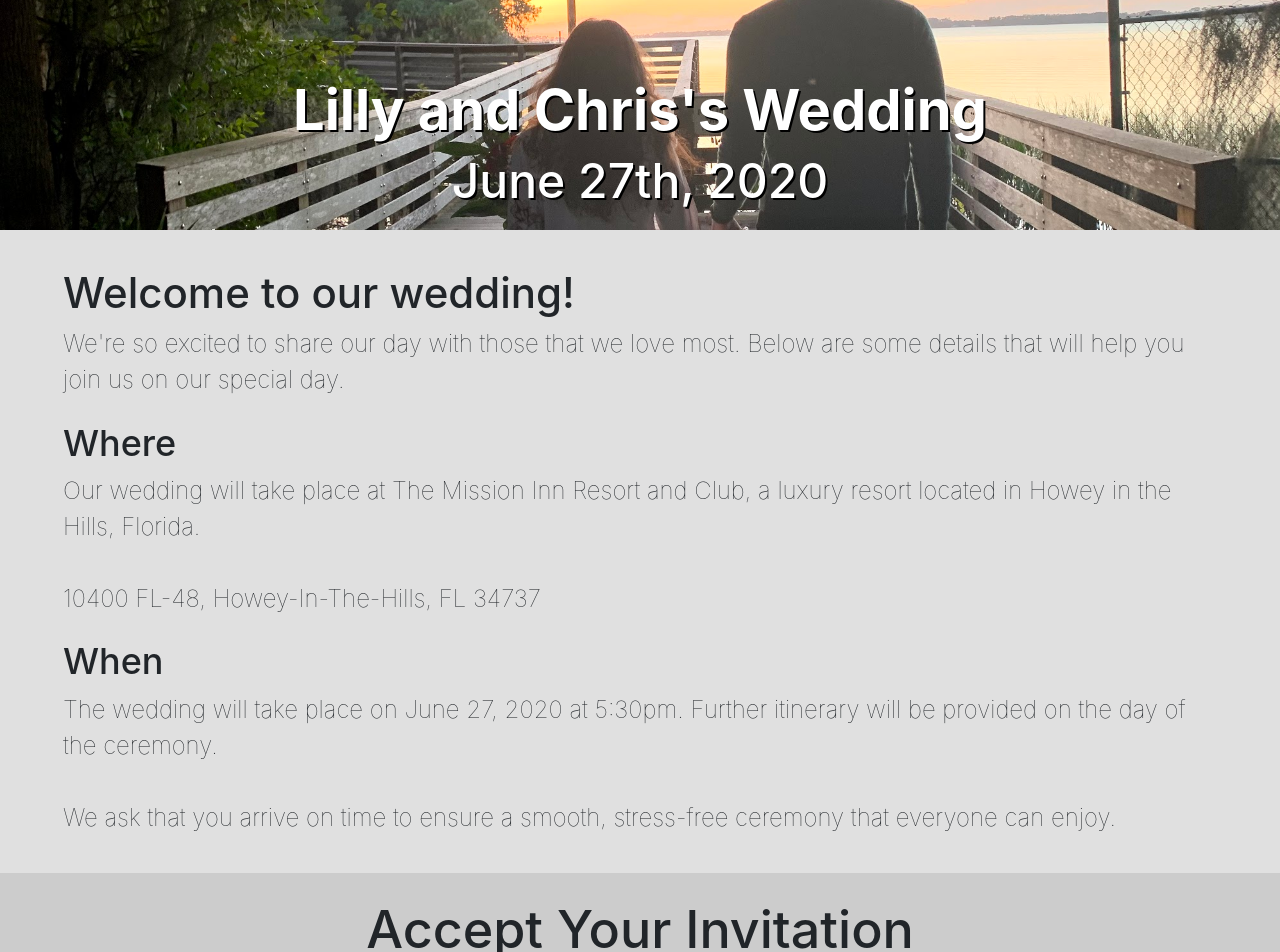
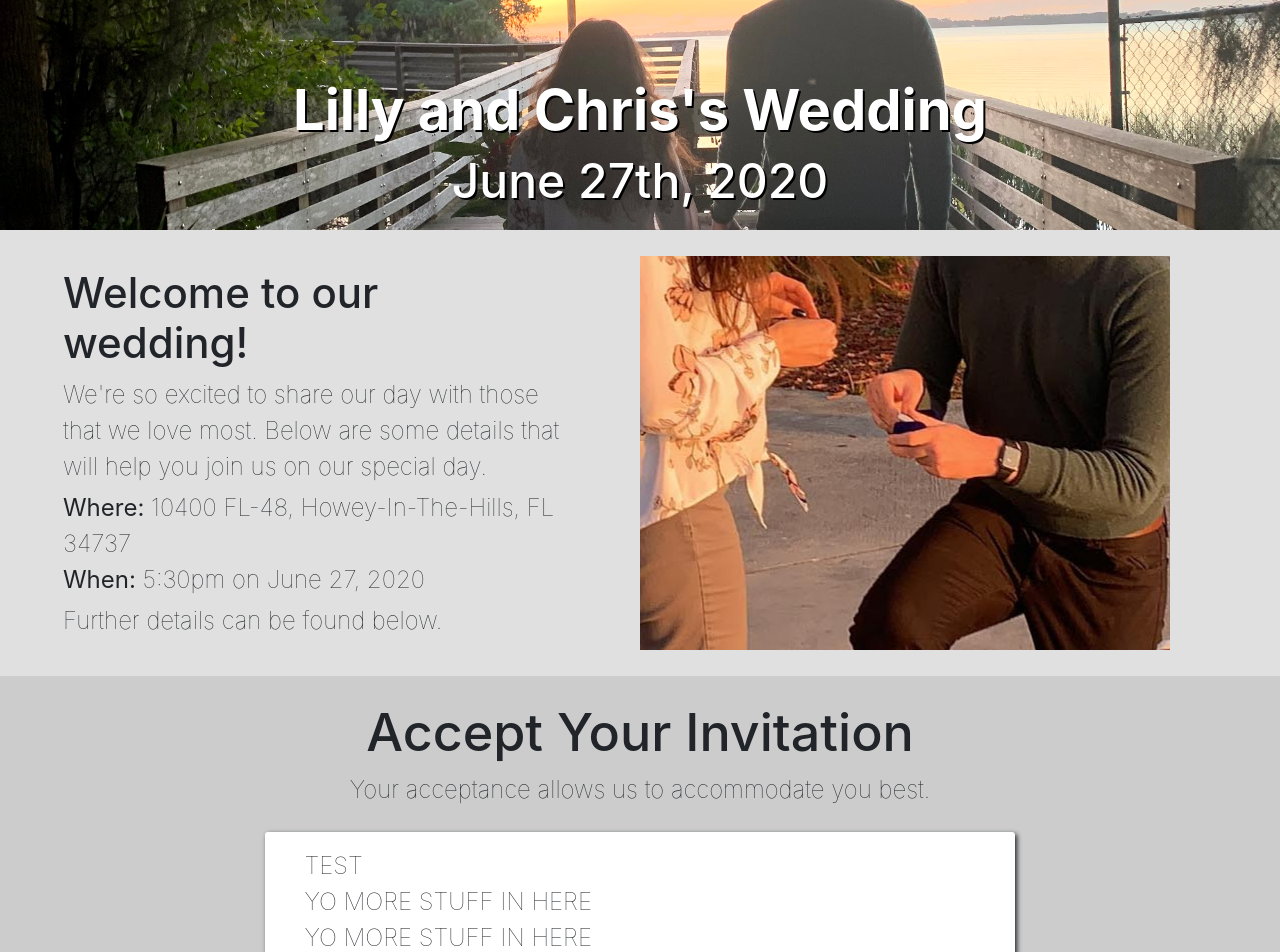
Before and after one commit to Chris-Perkins/thesite, a React app: page /#/ in a window 1280 px wide. Shown: the top 952 px of the page. Built offline with nearby package versions, Linux system fonts and the light colour scheme.

Commit message:
Rework quick details section

```diff
--- a/src/components/WeddingInfoBlock.tsx
+++ b/src/components/WeddingInfoBlock.tsx
@@ -35,7 +35,10 @@ export class WeddingInfoBlock extends React.Component {
                                 We're excited to have you come!
                             </h3>
                             <p>
-                                Complimentary parking will be available at the Mission Inn, so please park close to the main lobby. From the main lobby, there will be signs guiding you to our ceremony. If you get lost, please call the Mission Inn desk: <a href="tel:3523243101">(352) 324-3101</a>
+                                The wedding will take place at the Mission Inn located in Howey In The Hills on June 27th, 2020.
+                            </p>
+                            <p style={{marginTop: "1%"}}>
+                                Complimentary parking will be available at the venue. From the main lobby, there will be signs guiding you to our ceremony. If you get lost, please call the Mission Inn desk: <a href="tel:3523243101">(352) 324-3101</a>
                             </p>
                             <p style={{marginTop: "1%"}}>
                                 Further details about Mission Inn can be viewed at <a href="https://missioninnresort.com/">their website</a>.
--- a/src/components/WeddingQuickDetails.tsx
+++ b/src/components/WeddingQuickDetails.tsx
@@ -4,11 +4,22 @@ const blockStyle = {
     left: "1%",
     right: "1%",
     top: "1%",
-    bottom: "1%"
+    bottom: "1%",
+
+    display: "flex",
+    flexWrap: "wrap" as "wrap"
 };
 
 const infoBlock = {
     padding: "1%"
+};
+
+const aspectFillPhotoBlock = {
+    backgroundSize: "cover",
+    overflow: "invisible",
+    noRepeat: "50% 50%",
+
+    minHeight: 175
 };
 
 export class WeddingQuickDetails extends React.Component {
@@ -16,34 +27,22 @@ export class WeddingQuickDetails extends React.Component {
         return (
             <div className="fullContainer">
                 <div style={blockStyle}>
-                    <div style={infoBlock}>
+                    <div style={infoBlock} className="collapsibleTwoColumnElement">
                         <h4>
                             Welcome to our wedding!
                         </h4>
                         <p>
                             We're so excited to share our day with those that we love most. Below are some details that will help you join us on our special day.
                         </p>
-                    </div>
-                    <div style={infoBlock}>
-                        <h5>
-                            Where
-                        </h5>
-                        <p>
-                            Our wedding will take place at The Mission Inn Resort and Club, a luxury resort located in Howey in the Hills, Florida.<br/>
-                            <br/>
-                            10400 FL-48, Howey-In-The-Hills, FL 34737<br/>
+                        <p style={{marginTop: "1%"}}>
+                            <b>Where:</b> 10400 FL-48, Howey-In-The-Hills, FL 34737<br/>
+                            <b>When:</b> 5:30pm on June 27, 2020
+                        </p>
+                        <p style={{marginTop: "1%"}}>
+                            Further details can be found below.
                         </p>
                     </div>
-                    <div style={infoBlock}>
-                        <h5>
-                            When
-                        </h5>
-                        <p>
-                            The wedding will take place on June 27, 2020 at 5:30pm. Further itinerary will be provided on the day of the ceremony.<br/>
-                            <br/>
-                            We ask that you arrive on time to ensure a smooth, stress-free ceremony that everyone can enjoy.
-                        </p>
-                    </div>
+                    <div className="collapsibleTwoColumnElement" style={{...aspectFillPhotoBlock,...{background: "url('./imgs/meandlil.jpg') no-repeat center center"}}} />
                 </div>
             </div>
         );
```
Also changed, not shown: imgs/IMG_2809.JPG (added), imgs/meandlil.jpg (added).
